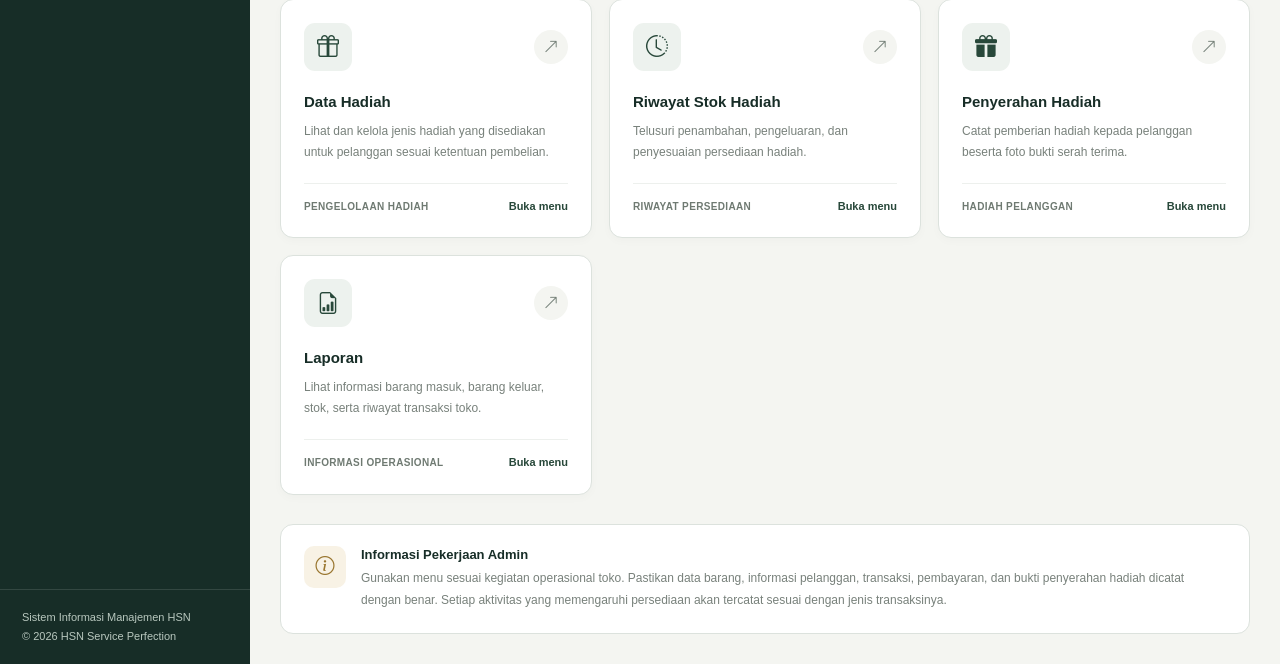
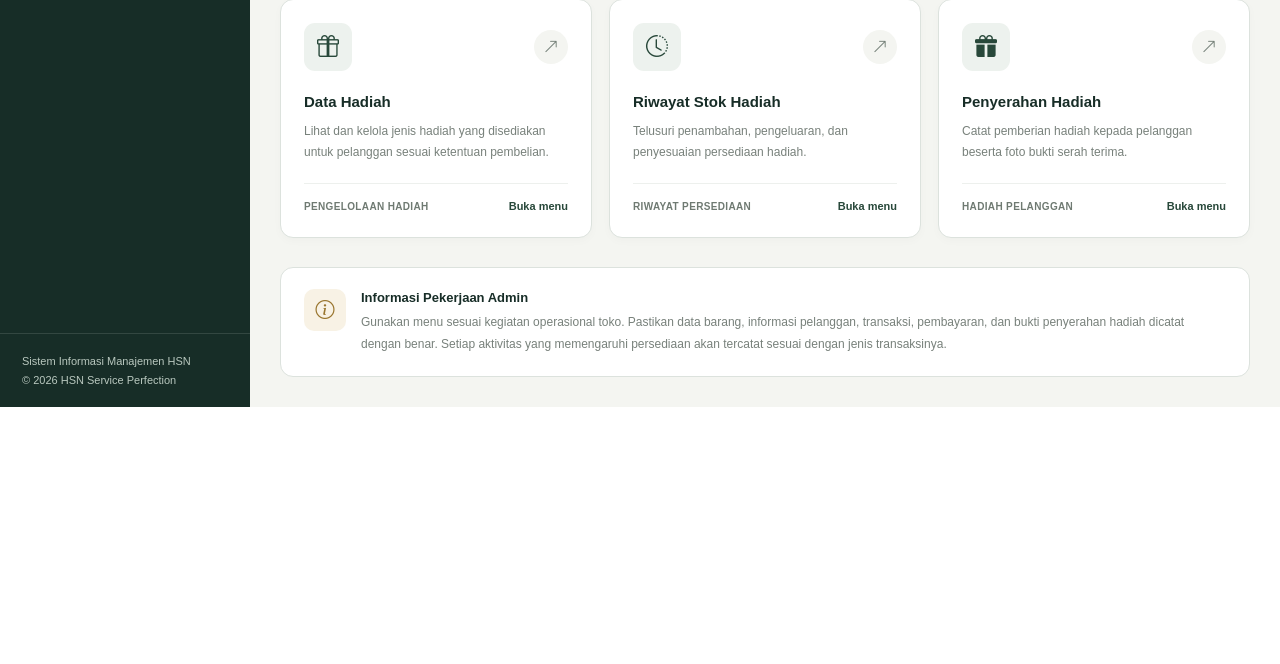
Before and after one commit to stephenA-ANTHONIUS/hsn, a Laravel app: page /admin/dashboard in a window 1280 px wide. Shown: the part 755-1419 px from the top of the page. After the commit the page ends 1162 px from the top, so only its background shows below. Run offline with Laravel 12, Linux system fonts and the light colour scheme; a user stored in the database is signed in; data comes from the database, SQL or seed files in the repository.

Commit message:
Update admin.blade.php

```diff
--- a/resources/views/dashboards/admin.blade.php
+++ b/resources/views/dashboards/admin.blade.php
@@ -46,13 +46,6 @@
             'category' => 'Hadiah pelanggan',
             'icon' => 'bi-gift-fill',
             'route' => 'admin.penyerahan-hadiah.index',
-        ],
-        [
-            'title' => 'Laporan',
-            'description' => 'Lihat informasi barang masuk, barang keluar, stok, serta riwayat transaksi toko.',
-            'category' => 'Informasi operasional',
-            'icon' => 'bi-file-earmark-bar-graph',
-            'route' => 'admin.laporan.index',
         ],
     ];
 @endphp
```
